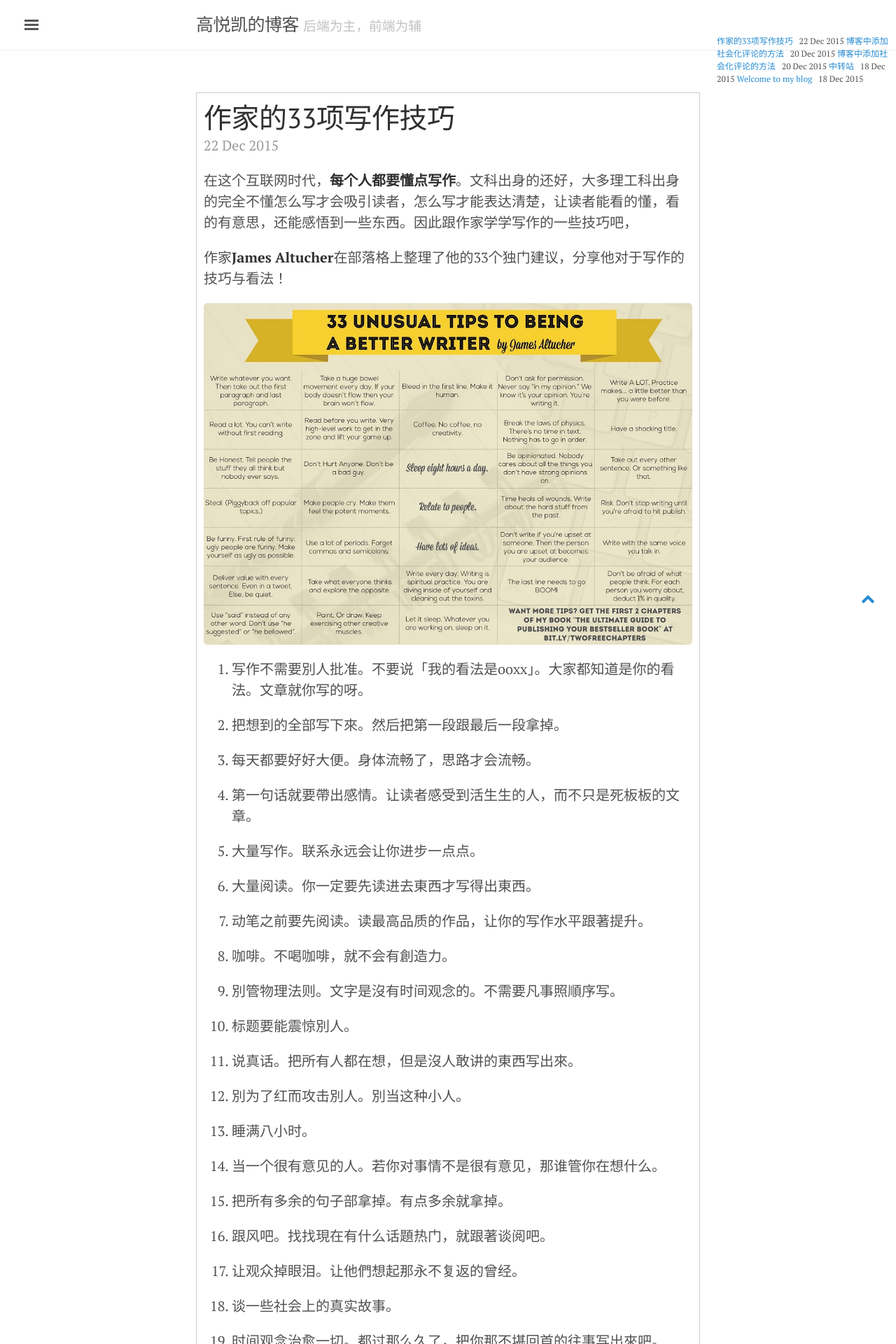
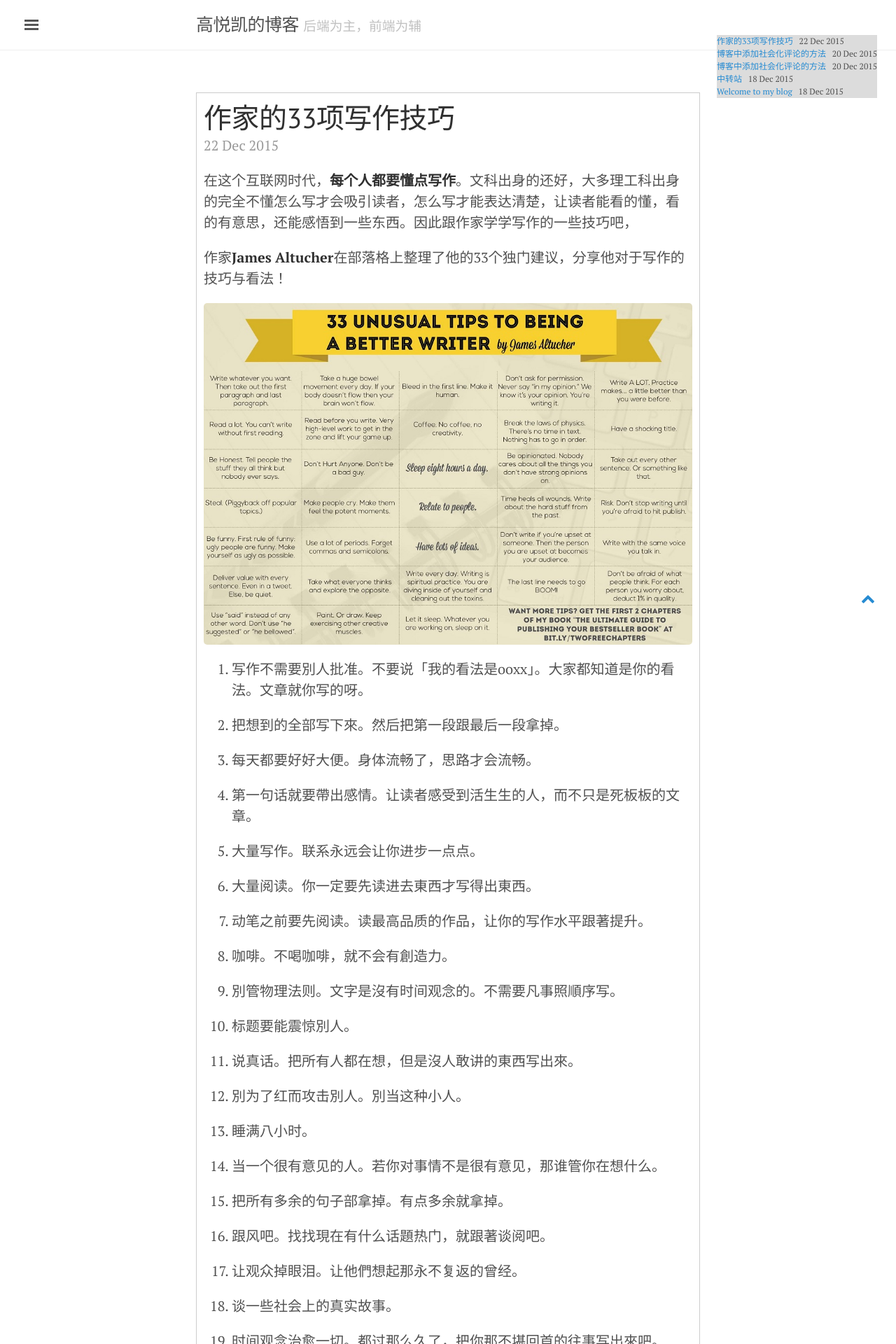
Before and after one commit to gyk6985432/myBlog, a Jekyll site: the page built from index.html, in a window 1280 px wide. Shown: the top 1920 px of the page at 70% size. Built offline with Jekyll 4.4.1, drawn with Linux system fonts in a browser that asks for light colours; nearby versions of some CDN libraries; the list of posts is cut into pages by our own code; comment, search, counter and statistics services are not loaded.

Commit message:
link COLOR

```diff
--- a/css/lanyon.css
+++ b/css/lanyon.css
@@ -370,6 +370,7 @@ a.sidebar-nav-item:focus {
   left:50%;
   margin-left:30%;
   /*font-weight: 250;*/
+  background-color: #DCDCDC;
 }
 
 
--- a/index.html
+++ b/index.html
@@ -21,7 +21,7 @@ title: Home
   <div class="links">
   {% for post in paginator.posts %}
       <a href="{{ site.baseurl }}/{{ post.url }}">{{ post.title }}</a>&nbsp;&nbsp;
-    {{ post.date | date_to_string }}
+    {{ post.date | date_to_string }}<br/>
   {% endfor %}
   </div>
 </div>
```
